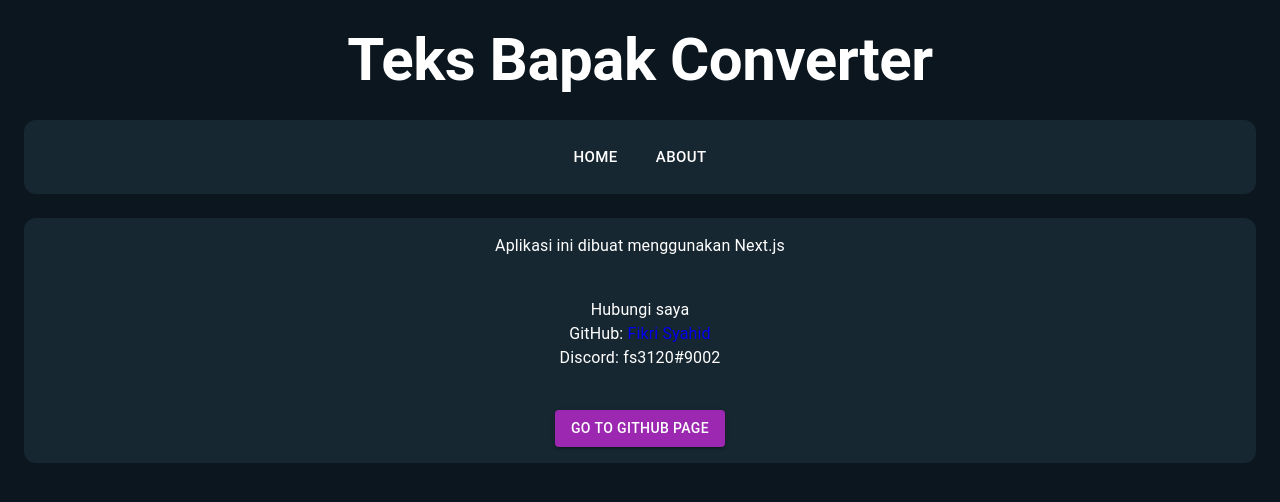
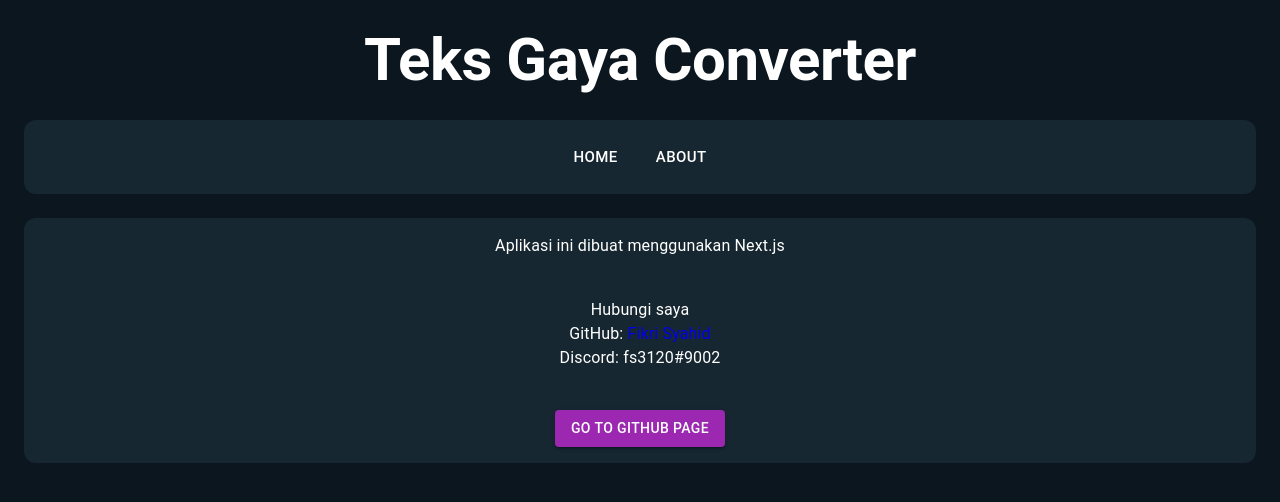
Before and after one commit to fikrisyahid/teks-gaya-converter, a Next.js app: page /about in a window 1280 px wide. Shown: the top 502 px of the page. Built offline with nearby package versions, Linux system fonts and the light colour scheme.

Commit message:
Change title

```diff
--- a/components/Title.tsx
+++ b/components/Title.tsx
@@ -6,7 +6,7 @@ const Title = () => {
   return (
     <Grid container mb={3} justifyContent="center">
       <Typography textAlign="center" variant="h2" fontWeight={700} color="white">
-        Teks Bapak Converter
+        Teks Gaya Converter
       </Typography>
     </Grid>
   );
```
